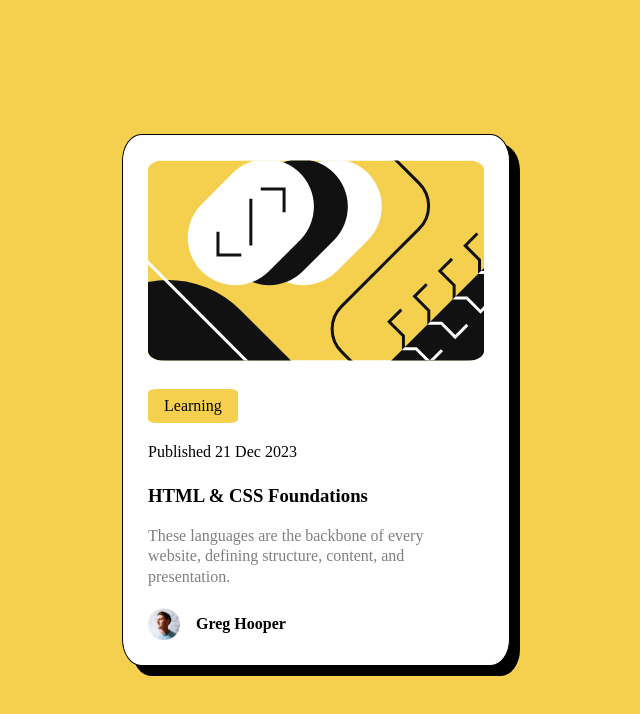
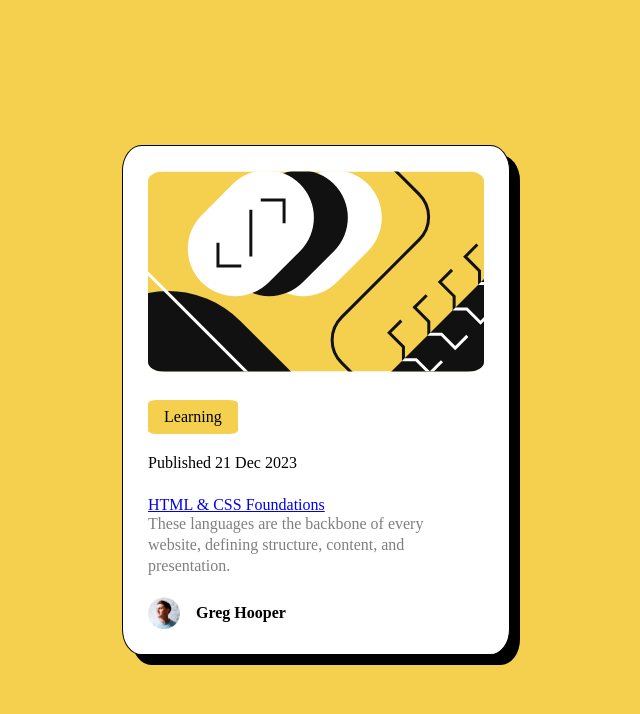
Before and after one commit to Fluffyboiiiiii/blogpreviewcard.github.io, a plain HTML site: page index.html in a window 1280 px wide. Shown: the whole page, without its empty margins (324-964 px from the left). Drawn offline with Linux system fonts and the light colour scheme.

Commit message:
Update index.html

```diff
--- a/index.html
+++ b/index.html
@@ -42,7 +42,7 @@
         <p>Learning</p>
       </div>
       <p class="published">Published 21 Dec 2023</p>
-      <h3>HTML &amp; CSS Foundations</h3>
+      <a href=#<h3>HTML &amp; CSS Foundations</h3> <a/ >
       <section>
         <p>These languages are the backbone of every</p>
         <p>website, defining structure, content, and</p>
```
